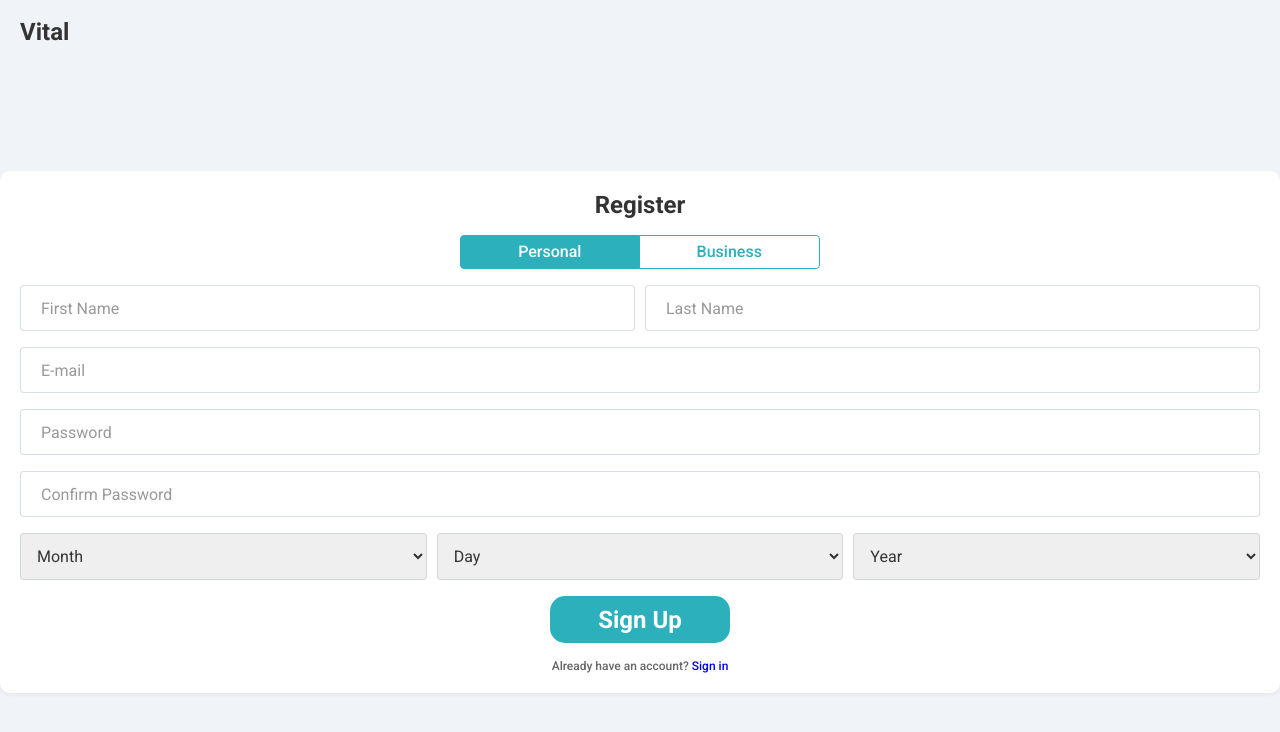
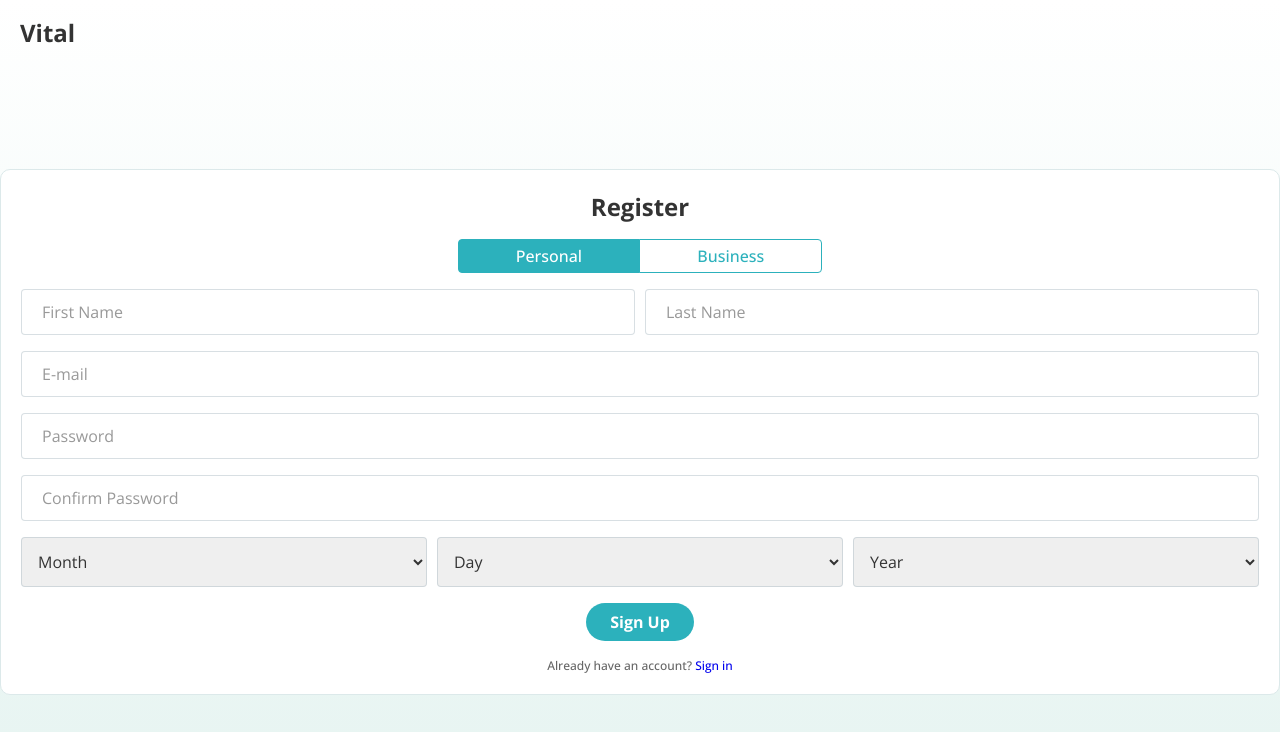
Before and after one commit to nathanielhernandez/vital, a React (Create React App) app in the folder client/: page /register in a window 1280 px wide. Shown: the top 732 px of the page. Built offline with nearby package versions, Linux system fonts and the light colour scheme.

Commit message:
began color changes

```diff
--- a/client/src/common/Navbar.css
+++ b/client/src/common/Navbar.css
@@ -8,13 +8,10 @@ nav {
   align-items: center;
   grid-template-columns: 1fr 1fr 1fr;
   padding: 0 1.25em;
-  background-color: var(--white);
-  box-shadow: var(--card-box-shadow);
   top: 0;
 }
 
 nav.home-screen {
-  background-color: var(--background-light);
   box-shadow: none;
   z-index: -100;
 }
--- a/client/src/common/colors.css
+++ b/client/src/common/colors.css
@@ -1,7 +1,9 @@
 :root {
   --vital-teal: #2cb1bc;
+  --vital-orange: #dc8b43;
   --background-light: #f0f4f8;
   --border-light: rgba(178, 192, 200, 0.5);
+  --border-card: #DCE9EA;
   --notification-red: #ff5555;
   --input-white: #ffffff;
   --light-gray: #999;
--- a/client/src/common/components.css
+++ b/client/src/common/components.css
@@ -59,8 +59,8 @@ input:active {
   height: fit-content;
   background-color: var(--white);
   border-radius: var(--border-radius-10);
+  border: 1px solid var(--border-card);
   padding: 1.25em;
-  box-shadow: var(--card-box-shadow);
   transition: all 1s ease-in-out;
 }
 
@@ -77,34 +77,34 @@ input:active {
   background-color: var(--vital-teal);
   color: var(--white);
   border: none;
-  border-radius: var(--border-radius-10);
   white-space: nowrap;
   transition: all var(--transition);
-  text-transform: capitalize;
 }
 
 .btn-secondary {
   height: fit-content;
   width: fit-content;
-  background-color: transparent;
-  color: var(--vital-teal);
-  border: 1px solid var(--vital-teal);
-  border-radius: var(--border-radius-10);
+  background-color: var(--vital-orange);
+  color: var(--white);
+  border: none;
   white-space: nowrap;
-  text-transform: capitalize;
+  transition: all var(--transition);
 }
 
 .large-btn {
-  font-size: 1.5em;
+  height: 38px;
+  font-size: 1em;
   font-weight: 700;
-  padding: 0.3961em 2em;
+  padding: 0 1.5em;
+  border-radius: 19px;
 }
 
 .standard-btn {
-  height: 48px;
+  height: 42px;
   font-size: 1em;
   font-weight: 700;
-  padding: 0.3961em 1.25em;
+  padding: 0 1.5em;
+  border-radius: 21px;
 }
 
 .btn:hover {
--- a/client/src/common/fonts.css
+++ b/client/src/common/fonts.css
@@ -36,11 +36,23 @@ h6 {
 }
 
 .light {
-  font-weight: 400;
+  font-weight: 300;
+}
+
+.medium {
+  font-weight: 500;
+}
+
+.semibold {
+  font-weight: 600;
 }
 
 .bold {
   font-weight: 700;
+}
+
+.extrabold {
+  font-weight: 800;
 }
 
 .gray {
@@ -54,3 +66,11 @@ h6 {
 ol, ul {
   padding-inline-start: 40px;
 }
+
+.logo-white {
+  color: white;
+}
+
+.white {
+  color: white;
+}
--- a/client/src/home/Home.js
+++ b/client/src/home/Home.js
@@ -2,6 +2,7 @@ import React from "react";
 import { useEffect } from "react";
 import { Link } from "react-router-dom";
 import SignIn from "../signin/SignIn";
+import "./home.css";
 
 const Home = () => {
   const fetchData = async () => {
@@ -18,9 +19,19 @@ const Home = () => {
     fetchData();
   }, []);
   return (
-    <div>
-      <h1>Home</h1>
-      <Link to={"/login"}>Sign in</Link>
+    <div className="home-main">
+      <div className="header-home">
+        <h2 className="logo-white bold">Vital</h2>
+        <Link to={"/login"}>
+          <button className="btn-secondary large-btn">Log in</button>
+        </Link>
+      </div>
+      <div className="home-container">
+        <h1 className="white bold">Slogan goes here.</h1>
+        <Link to={"/register"}>
+          <button className="btn large-btn">Create an account</button>
+        </Link>
+      </div>
     </div>
   );
 };
--- /dev/null
+++ b/client/src/home/home.css
@@ -0,0 +1,24 @@
+.home-main {
+    background: linear-gradient(0deg, rgba(0, 0, 0, 0.6), rgba(0, 0, 0, 0.6)), url(../../../resources/img/mainbg.jpg) no-repeat center center fixed;
+    background-size: cover;
+    height: 100vh;
+}
+
+.header-home {
+    height: 72px;
+    display: inline-flex;
+    justify-content: space-between;
+    align-items: center;
+    padding: 0 1.5rem;
+    width: 100%;
+}
+
+.home-container {
+    width: 100%;
+    height: calc(100vh - 72px);
+    display: flex;
+    align-items: center;
+    justify-content: center;
+    flex-direction: column;
+    gap: 1.5em;
+}
--- a/client/src/index.css
+++ b/client/src/index.css
@@ -1,11 +1,12 @@
 @import url(./common/colors.css);
 @import url(./common/fonts.css);
 @import url(./common/components.css);
-@import url("https://fonts.googleapis.com/css2?family=Roboto:ital,wght@0,100;0,300;0,400;0,500;0,700;0,900;1,100;1,300;1,400;1,500;1,700;1,900&display=swap");
+@import url('https://fonts.googleapis.com/css2?family=Open+Sans:ital,wght@0,300;0,400;0,500;0,600;0,700;0,800;1,300;1,400;1,500;1,600;1,700;1,800&display=swap');
 
 :root {
   --border-radius-4: 0.25em;
   --border-radius-10: 0.625em;
+  --border-radius-16: 1em;
   --card-box-shadow: 0 2px 4px var(--shadow-light);
   --dropdown-box-shadow: 0 0 0.625em rgba(0, 0, 0, 0.1);
 
@@ -20,11 +21,11 @@
   padding: 0;
   margin: 0;
   box-sizing: border-box;
-  font-family: "Roboto", sans-serif;
+  font-family: "Open Sans", sans-serif;
 }
 
 body {
-  background-color: var(--background-light);
+  background: linear-gradient(180deg, rgba(255,255,255,1) 0%, rgba(230,244,241,1));
 }
 
 /* Layouts */
```
Also changed, not shown: 2 other files (tests, documents, lock files or other folders).
